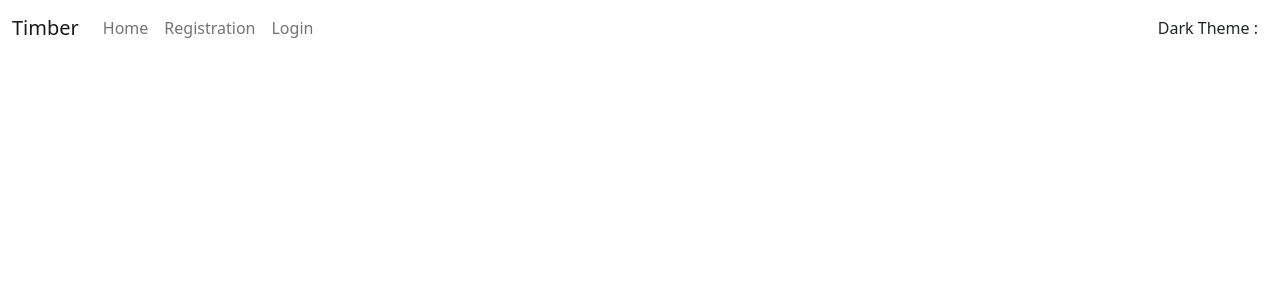
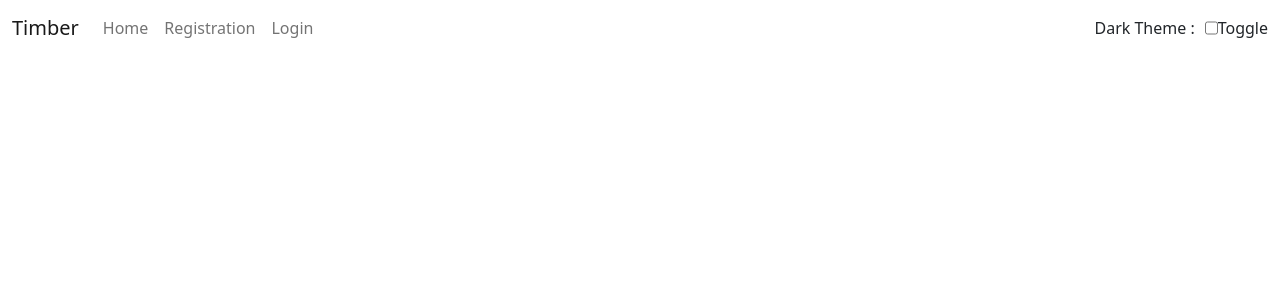
Before and after one commit to gergof2/AFP_2021_2022_2, a PHP site: page /application/views/template/header.php in a window 1280 px wide. Shown: the top 300 px of the page. Run offline with PHP 8.4, Linux system fonts and the light colour scheme; some libraries are stand-ins or nearby versions.

Commit message:
Add: (frontend) - header script file

```diff
--- a/web/application/views/template/header.php
+++ b/web/application/views/template/header.php
@@ -57,4 +57,48 @@
           </ul>
           <form class="d-flex">
             <p class="mycolor"  style="margin-right: 10px; margin-bottom: 0;">Dark Theme :  </p>
+
+            <!-- probálkozás*************************************************************** -->
+
+           <?php if ($_SESSION['data-theme'] != 'light') {
+              echo '<input type="checkbox" id="switch" name="theme" checked /><label for="switch">Toggle</label>';
+            }else echo '<input type="checkbox" id="switch" name="theme" /><label for="switch">Toggle</label>'; ?>
+
+            <!-- probálkozás*************************************************************** -->
+            <!--              <input type="checkbox" id="switch" name="theme" <?=empty($_SESSION['data-theme']) ? 'checked': ''?> /><label for="switch">Toggle</label>    -->
+          </form>
+        </div>
+      </div>
+    </nav>
+    <script>
+      var checkbox = document.querySelector('input[name=theme]');
+      checkbox.addEventListener('change', function(){
+        if (this.checked) {
+          trans();
+          document.documentElement.setAttribute('data-theme', 'dark');
+          document.getElementById("nav").setAttribute('data-theme', 'dark');
+          document.getElementById("body").setAttribute('data-theme', 'dark');
+          document.getElementById("color").setAttribute('data-theme', 'dark');
+          fetch('dataTheme?theme=dark')
+
+
+        }else {
+          trans();
+          document.documentElement.setAttribute('data-theme', 'light');
+          document.getElementById("nav").setAttribute('data-theme', 'light');
+          document.getElementById("body").setAttribute('data-theme', 'light');
+          document.getElementById("color").setAttribute('data-theme', 'light');
+          fetch('dataTheme?theme=light')
+        }
+        setTimeout(function(){location.reload()}, 10);
+      })
+
+
+      let trans = () => {
+        document.documentElement.classList.add('transition');
+        window.setTimeout(() => {
+          document.documentElement.classList.remove('transition')
+        }, 1000 )
+      }
+    </script>
 </header>
```
